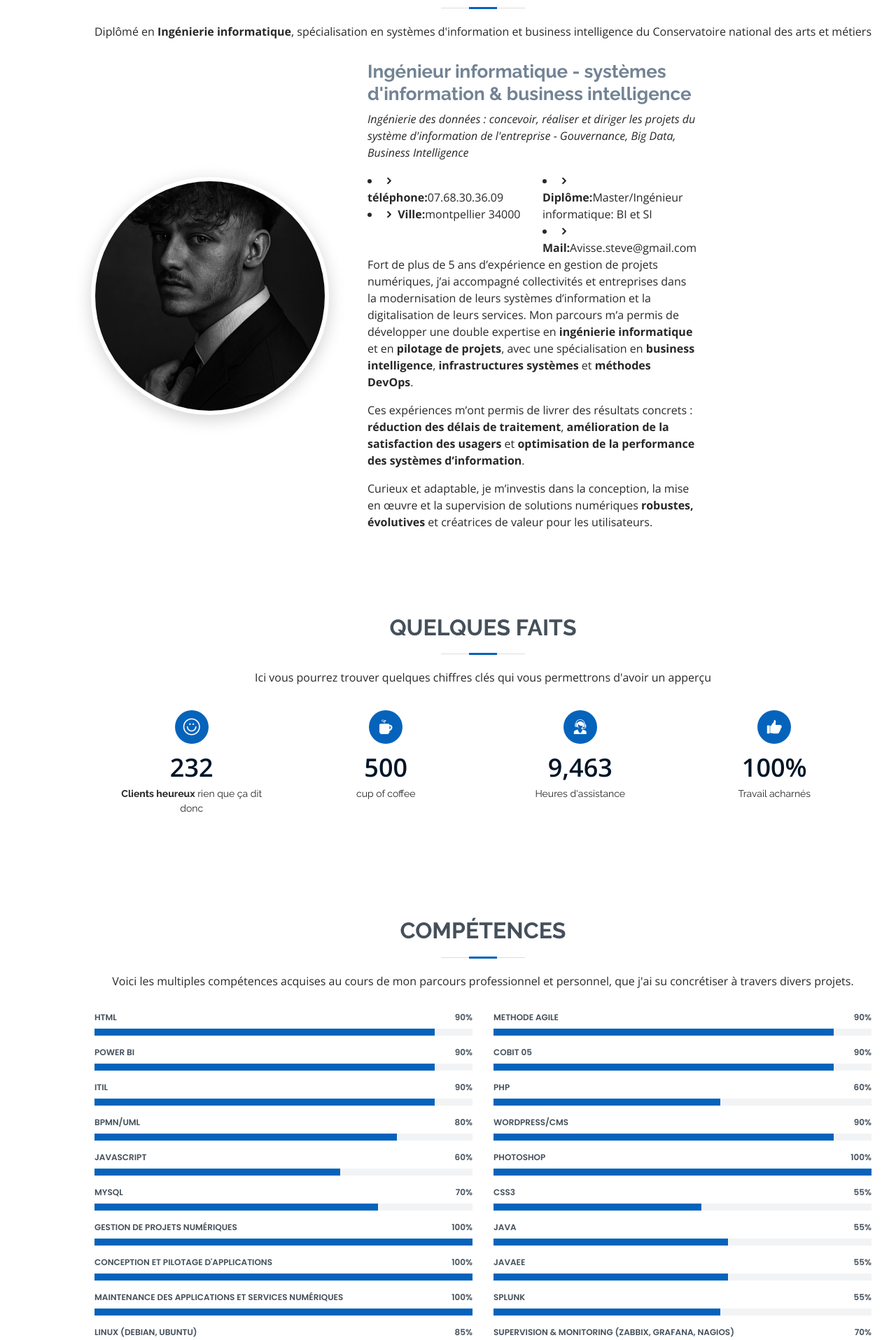
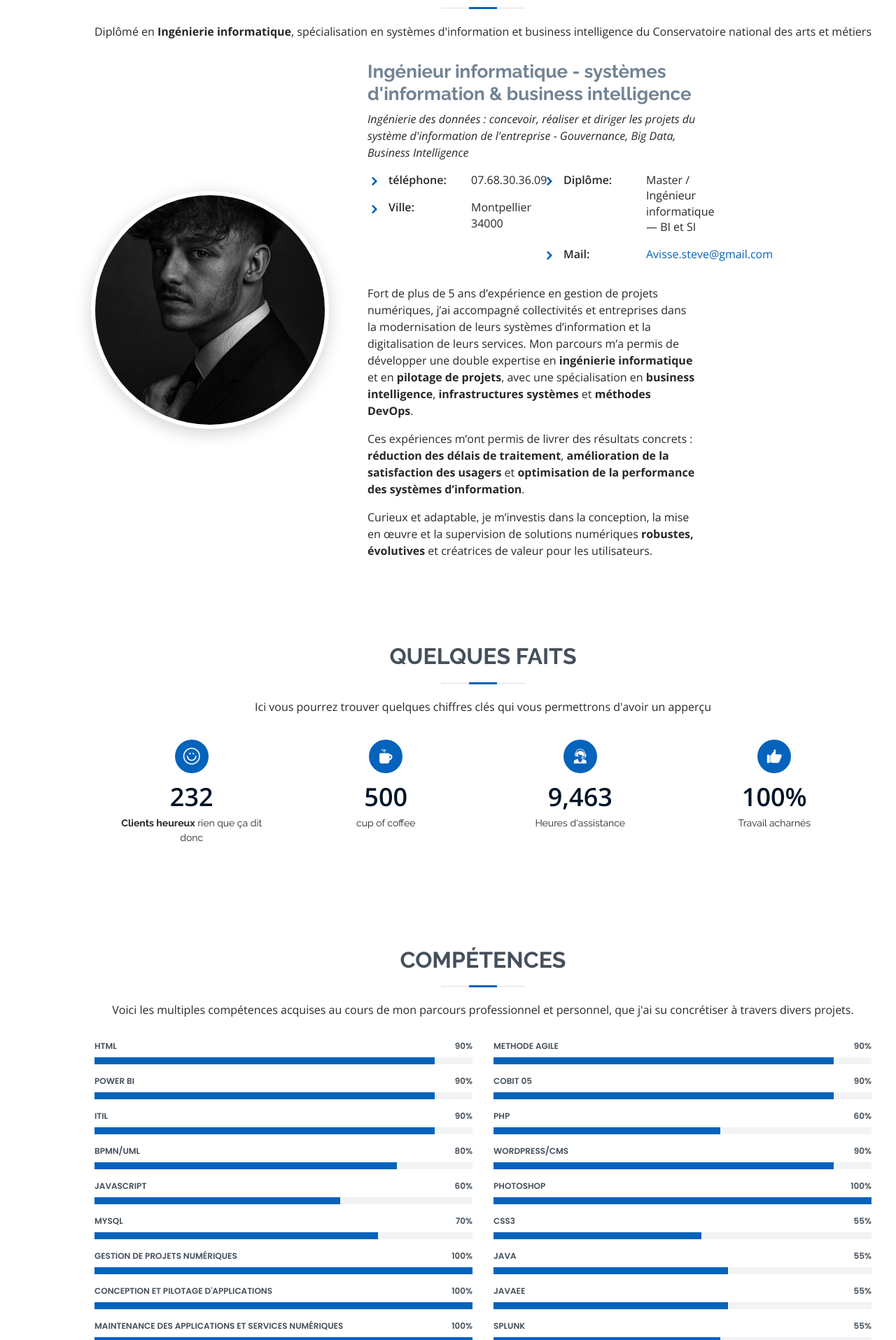
Before and after one commit to avisse/site-chants, a PHP site: page / in a window 1280 px wide. Shown: the part 905-2820 px from the top of the page at 70% size. Run offline with PHP 8.4, Linux system fonts and the light colour scheme; some libraries are stand-ins or nearby versions.

Commit message:
nex bord

```diff
--- a/assets/css/style.css
+++ b/assets/css/style.css
@@ -86,7 +86,22 @@ h1, h2, h3, h4, h5, h6 {
     box-shadow: 0 4px 16px rgba(0,0,0,.15);
   }
 }
+/* Liste infos : alignements propres */
+.about-list{ list-style: none; padding-left: 0; margin: 0; }
+.about-list li{
+  display: flex;
+  align-items: flex-start;
+  gap: .5rem;
+  margin-bottom: .4rem;
+  line-height: 1.4;
+}
+.about-list i{ margin-top: .2rem; }
+.about-label{ min-width: 110px; font-weight: 600; } /* aligne Téléphone / Ville / Diplôme / Mail */
 
+/* Responsive */
+@media (max-width: 991.98px){
+  .profile-pic{ width: 220px; height: 220px; object-position: 50% 35%; }
+}
 
 /*--------------------------------------------------------------
 # Preloader
--- a/index.html
+++ b/index.html
@@ -104,26 +104,46 @@
         <h3>Ingénieur informatique - systèmes d'information &amp; business intelligence</h3>
         <p class="font-italic">Ingénierie des données : concevoir, réaliser et diriger les projets du système d'information de l'entreprise - Gouvernance, Big Data, Business Intelligence</p>
 
-        <div class="row">
-          <div class="col-lg-6">
+     <div class="row">
+      <div class="col-md-6">
+        <ul class="about-list">
+          <li>
+            <i class="icofont-rounded-right"></i>
+            <span class="about-label">téléphone:</span>
+            <span>07.68.30.36.09</span>
+          </li>
+          <li>
+            <i class="icofont-rounded-right"></i>
+            <span class="about-label">Ville:</span>
+            <span>Montpellier 34000</span>
+          </li>
+        </ul>
+      </div>
 
-              <li><i class="icofont-rounded-right"></i> <strong>téléphone:</strong>07.68.30.36.09</li>
-              <li><i class="icofont-rounded-right"></i> <strong>Ville:</strong>montpellier 34000</li>
-
-          </div>
-          <div class="col-lg-6">
-              <li><i class="icofont-rounded-right"></i> <strong>Diplôme:</strong>Master/Ingénieur informatique: BI et SI</li>
-              <li><i class="icofont-rounded-right"></i> <strong>Mail:</strong>Avisse.steve@gmail.com</li>
-          </div>
-        </div>
-<div> </div>
-        <p>Fort de plus de 5 ans d’expérience en gestion de projets numériques, j’ai accompagné collectivités et entreprises dans la modernisation de leurs systèmes d’information et la digitalisation de leurs services. Mon parcours m’a permis de développer une double expertise en <strong>ingénierie informatique</strong> et en <strong>pilotage de projets</strong>, avec une spécialisation en <strong>business intelligence</strong>, <strong>infrastructures systèmes</strong> et <strong>méthodes DevOps</strong>.</p>
-        <p>Ces expériences m’ont permis de livrer des résultats concrets : <strong>réduction des délais de traitement</strong>, <strong>amélioration de la satisfaction des usagers</strong> et <strong>optimisation de la performance des systèmes d’information</strong>.</p>
-        <p>Curieux et adaptable, je m’investis dans la conception, la mise en œuvre et la supervision de solutions numériques <strong>robustes, évolutives</strong> et créatrices de valeur pour les utilisateurs.</p>
+      <div class="col-md-6">
+        <ul class="about-list">
+          <li>
+            <i class="icofont-rounded-right"></i>
+            <span class="about-label">Diplôme:</span>
+            <span>Master / Ingénieur informatique — BI et SI</span>
+          </li>
+          <li>
+            <i class="icofont-rounded-right"></i>
+            <span class="about-label">Mail:</span>
+            <span><a href="mailto:Avisse.steve@gmail.com">Avisse.steve@gmail.com</a></span>
+          </li>
+        </ul>
       </div>
     </div>
 
+    <!-- saut de ligne demandé -->
+    <div class="mt-3"></div>
+
+    <p>Fort de plus de 5 ans d’expérience en gestion de projets numériques, j’ai accompagné collectivités et entreprises dans la modernisation de leurs systèmes d’information et la digitalisation de leurs services. Mon parcours m’a permis de développer une double expertise en <strong>ingénierie informatique</strong> et en <strong>pilotage de projets</strong>, avec une spécialisation en <strong>business intelligence</strong>, <strong>infrastructures systèmes</strong> et <strong>méthodes DevOps</strong>.</p>
+    <p>Ces expériences m’ont permis de livrer des résultats concrets : <strong>réduction des délais de traitement</strong>, <strong>amélioration de la satisfaction des usagers</strong> et <strong>optimisation de la performance des systèmes d’information</strong>.</p>
+    <p>Curieux et adaptable, je m’investis dans la conception, la mise en œuvre et la supervision de solutions numériques <strong>robustes, évolutives</strong> et créatrices de valeur pour les utilisateurs.</p>
   </div>
+</div>
 </section>
 <!-- End About Section -->
 
```
